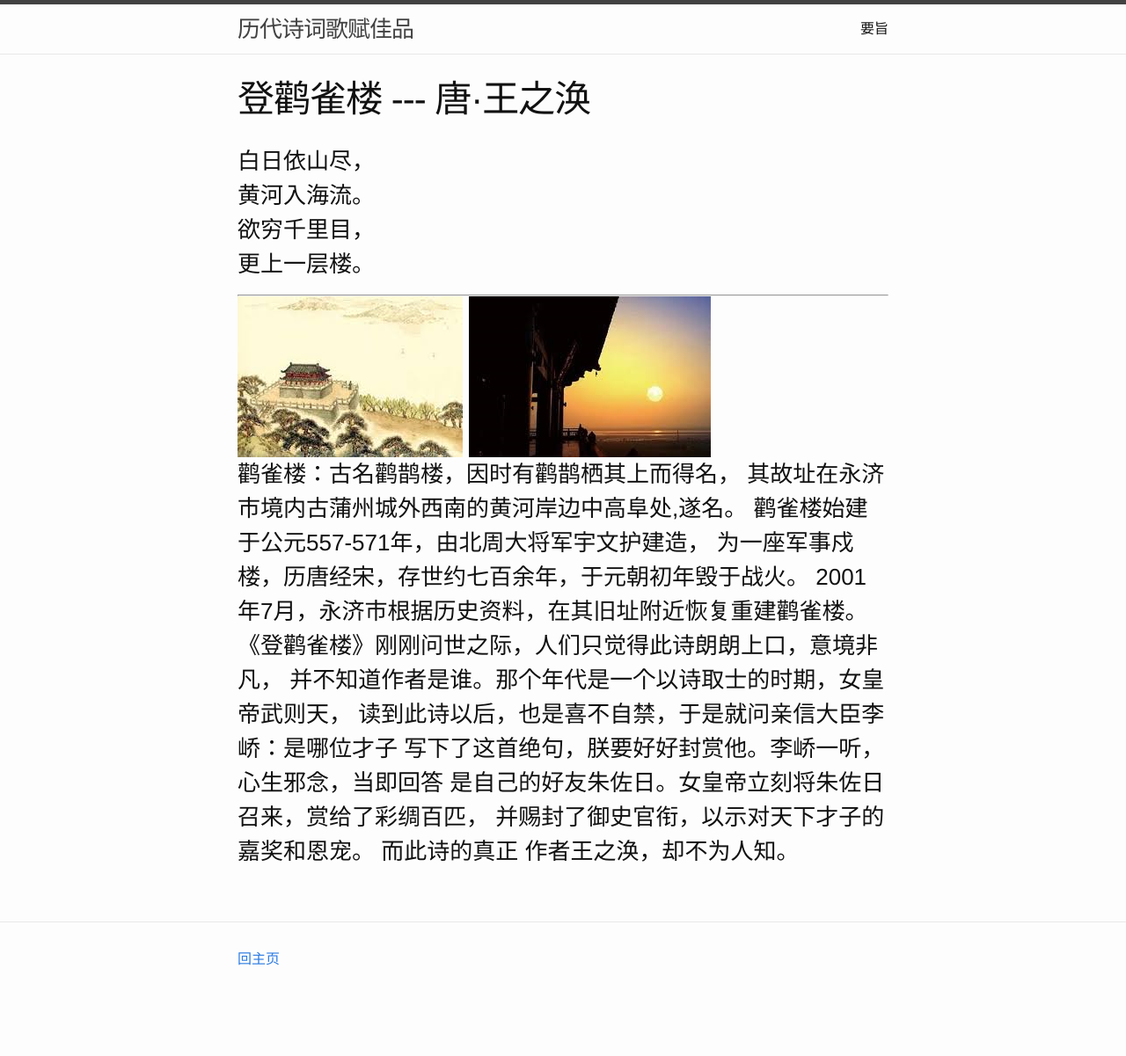
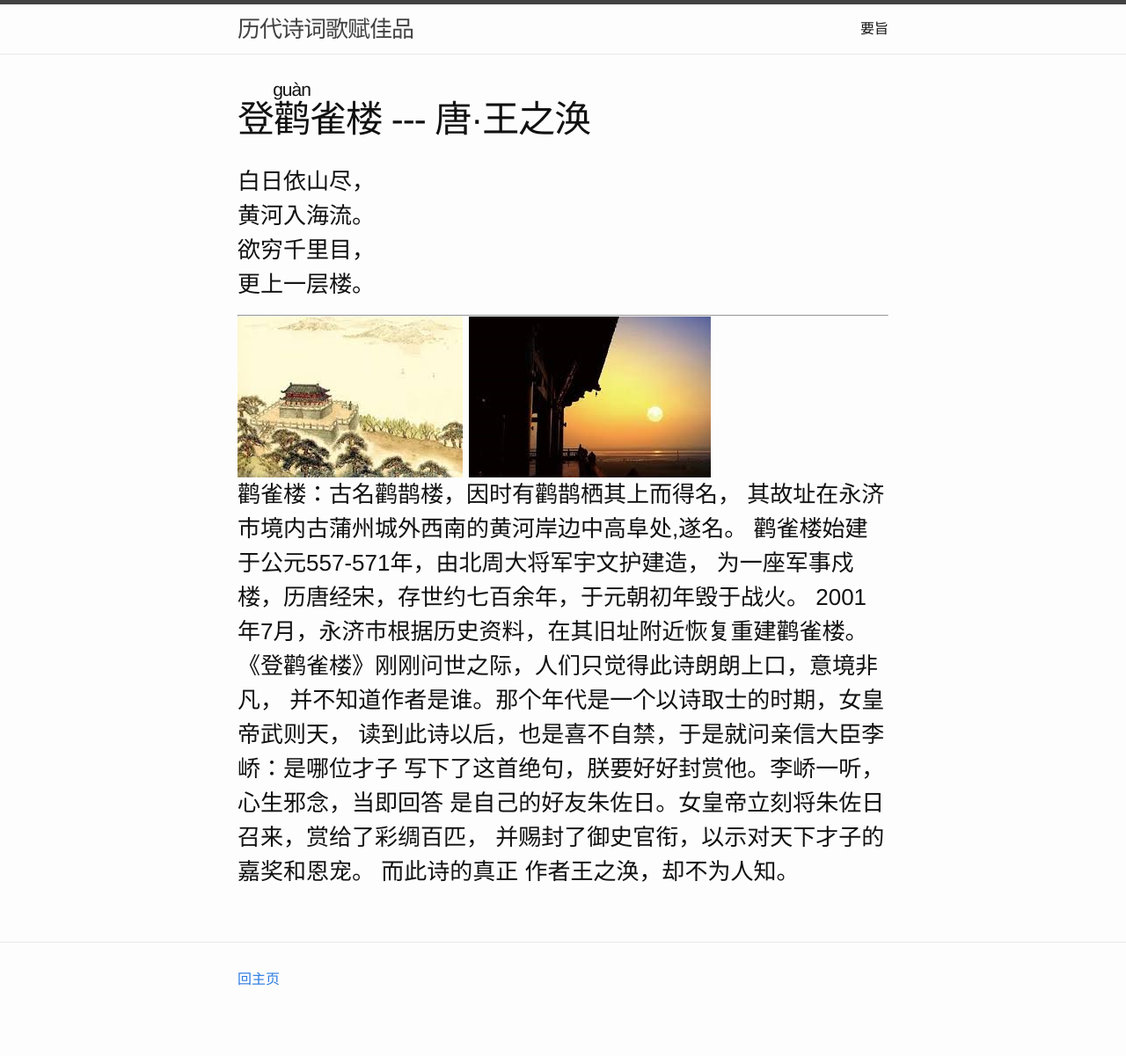
Before and after one commit to jixizh/christams-recipes, a Jekyll site: the page built from _posts/2015-08-06-wangzhihuan-1.md, in a window 1280 px wide. Shown: the whole page at 88% size. Built offline with Jekyll 4.4.1, drawn with Linux system fonts in a browser that asks for light colours; Markdown is read by kramdown in place of the engine named in the settings; before the commit the page ends 1178 px from its top, so only the background shows below that.

Commit message:
gh_guanquelou.jpg_09/08/2015_1

```diff
--- a/_posts/2015-08-06-wangzhihuan-1.md
+++ b/_posts/2015-08-06-wangzhihuan-1.md
@@ -1,6 +1,6 @@
 ---
 layout: post
-title:  "登鹳雀楼 --- 唐&middot;王之涣 "
+title:  "登<ruby>鹳<rt>guàn</rt></ruby>雀楼 --- 唐&middot;王之涣 "
 excerpt: "鹳雀楼：古名鹳鹊楼，因时有鹳鹊栖其上而得名，
           其故址在永济市境内古蒲州城外西南的黄河岸边中高阜处,遂名。
           鹳雀楼始建于公元557-571年，由北周大将军宇文护建造，
```
